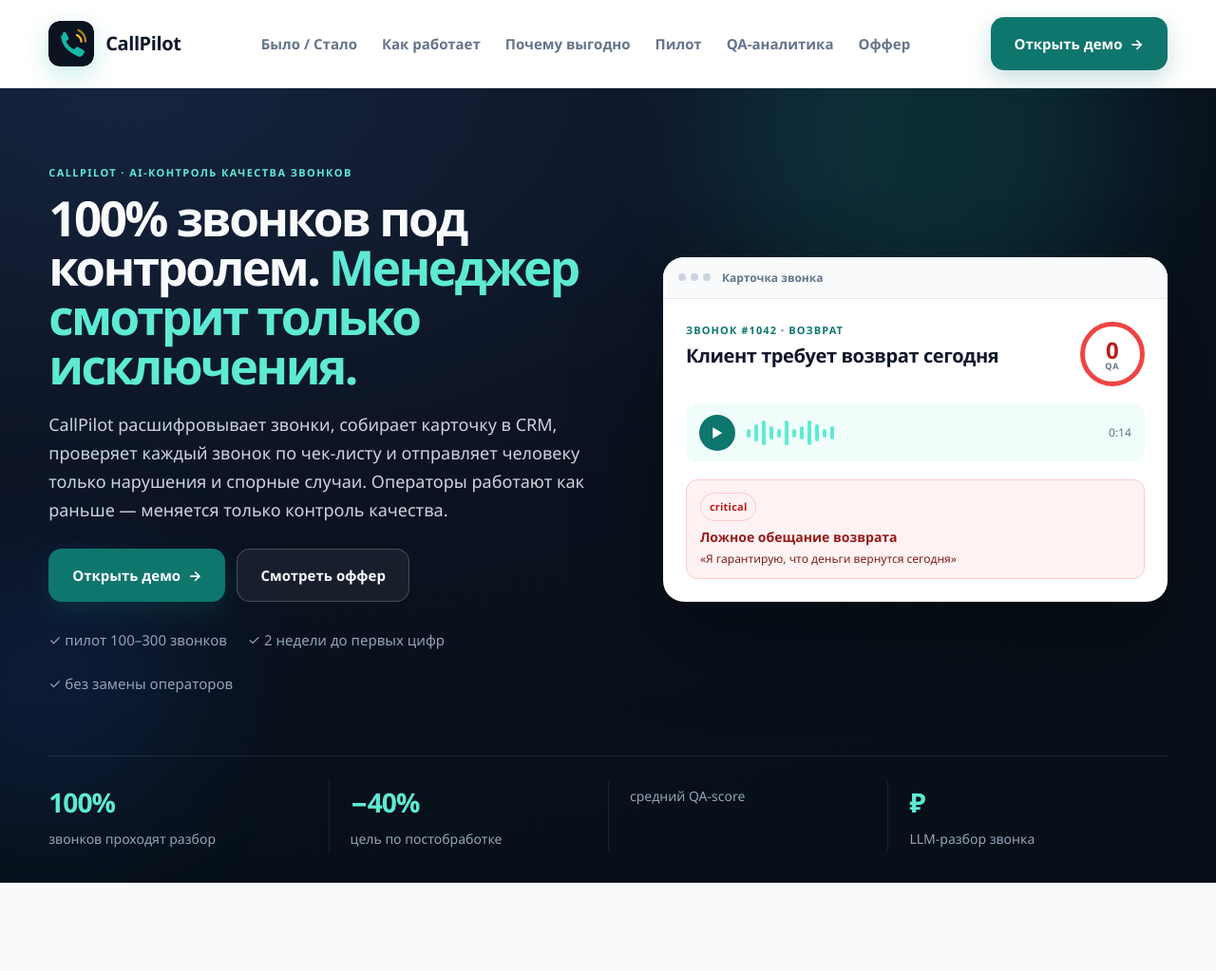
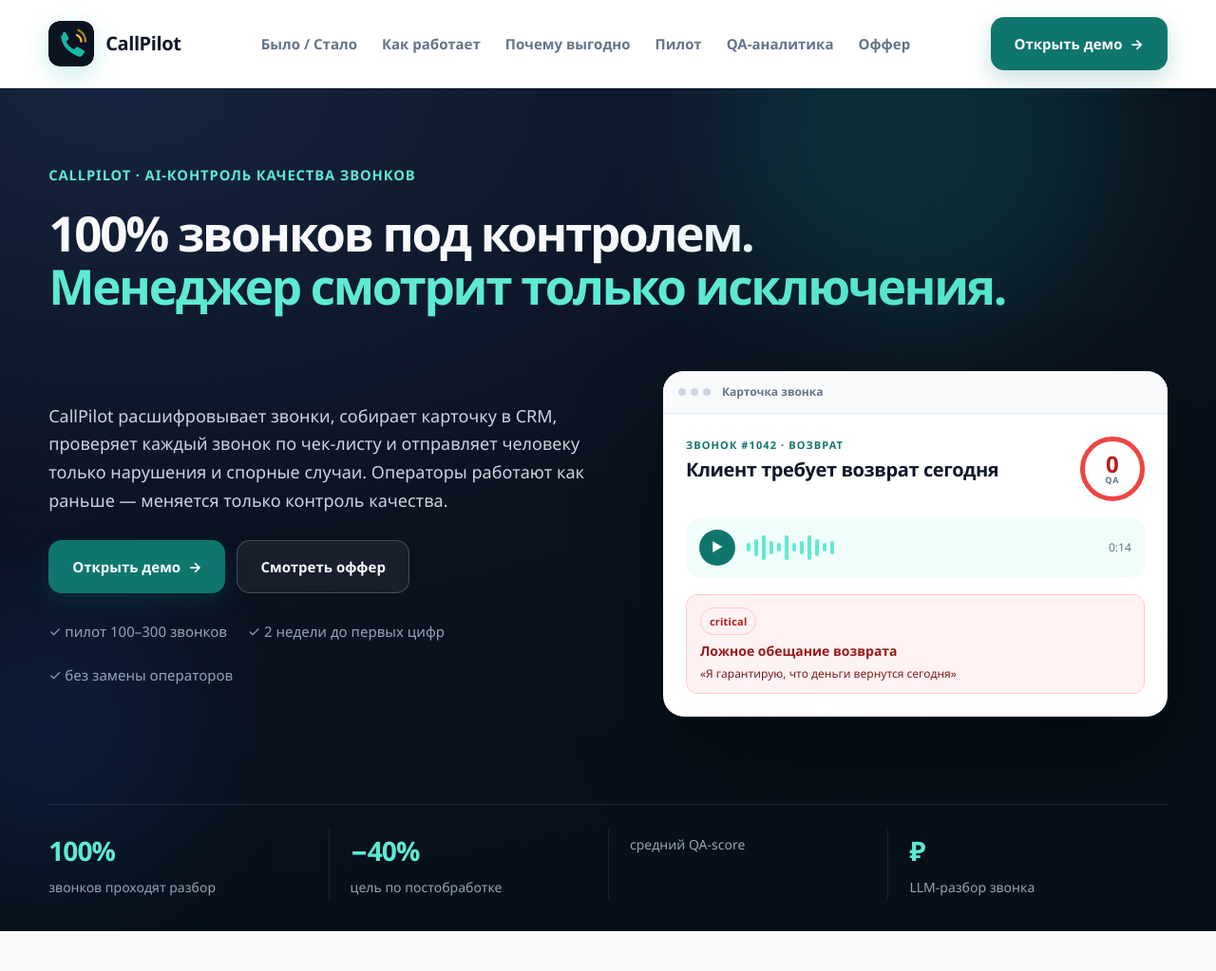
Before and after one commit to markmus11012020-max/Project-by-Lida, a Python web app: template call-center/templates/landing.html in a window 1280 px wide. Shown: the top 1023 px of the page at 95% size. Run offline with Jinja, Linux system fonts and the light colour scheme; the template is opened without the code that fills it, so the values that code supplies are empty.

Commit message:
feat: rebalance CallPilot hero heading and eyebrow typography

```diff
--- a/call-center/static/style.css
+++ b/call-center/static/style.css
@@ -346,8 +346,8 @@ textarea { resize: vertical; min-height: 60px; }
 .marketing-nav {
   position: sticky; top: 0; z-index: 20;
   display: flex; align-items: center; justify-content: space-between; gap: 28px;
-  padding: 18px var(--page-pad); background: rgba(255, 255, 255, .94);
-  border-bottom: 1px solid var(--line); backdrop-filter: blur(16px);
+  padding: 18px var(--page-pad); background: #ffffff;
+  border-bottom: 1px solid var(--line);
 }
 .brand-dark { color: var(--ink); }
 .marketing-links { display: flex; gap: 26px; font-size: 15px; font-weight: 600; color: var(--muted); }
@@ -357,9 +357,33 @@ textarea { resize: vertical; min-height: 60px; }
 .hero-glow { position: absolute; border-radius: 50%; filter: blur(70px); opacity: .5; pointer-events: none; }
 .hero-glow-a { width: 420px; height: 420px; background: rgba(20, 184, 166, .32); top: -160px; right: 8%; }
 .hero-glow-b { width: 300px; height: 300px; background: rgba(37, 99, 235, .25); bottom: 60px; left: -100px; }
-.hero-grid { max-width: var(--container); margin: 0 auto; display: grid; grid-template-columns: 1.05fr .95fr; gap: 60px; align-items: center; position: relative; z-index: 1; }
-.hero-copy h1 { font-size: clamp(42px, 4vw, 76px); line-height: 1.02; letter-spacing: -.05em; margin: 12px 0 22px; }
-.hero-copy h1 span { color: #5eead4; }
+.hero-heading { max-width: var(--container); margin: 0 auto; }
+.hero-heading .eyebrow {
+  font-size: clamp(14px, 1.15vw, 22px);
+  letter-spacing: .06em;
+  margin-bottom: 20px;
+  font-weight: 700;
+}
+.hero-heading h1 {
+  font-size: clamp(42px, 4vw, 76px);
+  line-height: 1.1;
+  letter-spacing: -.045em;
+  margin: 0;
+  max-width: 100%;
+  overflow-wrap: break-word;
+  text-wrap: balance;
+}
+.hero-heading h1 span { color: #5eead4; }
+.hero-body {
+  max-width: var(--container);
+  margin: 34px auto 0;
+  display: grid;
+  grid-template-columns: 1.05fr .95fr;
+  gap: 60px;
+  align-items: center;
+  position: relative;
+  z-index: 1;
+}
 .hero-lead { color: #cbd5e1; font-size: clamp(18px, 1.15vw, 21px); line-height: 1.65; max-width: 780px; }
 .hero-cta { display: flex; gap: 12px; flex-wrap: wrap; margin-top: 26px; }
 .btn-ghost-light { background: rgba(255, 255, 255, .06); border-color: rgba(255, 255, 255, .2); color: #f8fafc; }
@@ -540,7 +564,7 @@ textarea { resize: vertical; min-height: 60px; }
 }
 @media (max-width: 1200px) {
   .kpi-grid { grid-template-columns: repeat(3, 1fr); }
-  .hero-grid { gap: 30px; }
+  .hero-body { gap: 30px; }
 }
 @media (max-width: 980px) {
   .app-shell { grid-template-columns: 1fr; }
@@ -550,7 +574,7 @@ textarea { resize: vertical; min-height: 60px; }
   .sidebar-note { display: none; }
   .model-status { border-top: 0; padding-top: 0; }
   .call-layout, .qa-grid, .offer-grid, .ba-grid { grid-template-columns: 1fr; }
-  .hero-grid { grid-template-columns: 1fr; gap: 42px; }
+  .hero-body { grid-template-columns: 1fr; gap: 42px; }
   .hero-visual { min-height: 360px; max-width: 680px; width: 100%; }
   .hero-metrics { grid-template-columns: repeat(2, 1fr); gap: 18px; }
   .steps, .feature-grid, .audience-grid, .offer-steps, .offer-metrics { grid-template-columns: repeat(2, 1fr); }
@@ -563,7 +587,9 @@ textarea { resize: vertical; min-height: 60px; }
   .topbar-actions { justify-content: flex-start; }
   .kpi-grid { grid-template-columns: repeat(2, 1fr); }
   .hero { padding: 48px 16px 0; }
-  .hero-copy h1 { font-size: clamp(36px, 8.5vw, 48px); }
+  .hero-heading .eyebrow { font-size: 14px; letter-spacing: .05em; margin-bottom: 16px; }
+  .hero-heading h1 { font-size: clamp(36px, 8.5vw, 48px); line-height: 1.12; }
+  .hero-body { margin-top: 24px; gap: 28px; }
   .section { width: calc(100% - 32px); padding: 48px 0; }
   .marketing-nav { padding: 12px 16px; }
   .marketing-actions .btn-ghost { display: none; }
--- a/call-center/templates/landing.html
+++ b/call-center/templates/landing.html
@@ -30,10 +30,13 @@
   <section class="hero">
     <div class="hero-glow hero-glow-a"></div>
     <div class="hero-glow hero-glow-b"></div>
-    <div class="hero-grid">
+    <div class="hero-heading">
+      <div class="eyebrow light">CallPilot · AI-контроль качества звонков</div>
+      <h1>100% звонков под контролем.<br><span>Менеджер смотрит только исключения.</span></h1>
+    </div>
+
+    <div class="hero-body">
       <div class="hero-copy">
-        <div class="eyebrow light">CallPilot · AI-контроль качества звонков</div>
-        <h1>100% звонков под контролем. <span>Менеджер смотрит только исключения.</span></h1>
         <p class="hero-lead">CallPilot расшифровывает звонки, собирает карточку в CRM, проверяет каждый звонок по чек-листу и отправляет человеку только нарушения и спорные случаи. Операторы работают как раньше — меняется только контроль качества.</p>
         <div class="hero-cta">
           <a class="btn btn-primary btn-large" href="/dashboard">Открыть демо <span>→</span></a>
```
Also changed, not shown: call-center/DESIGN_SYSTEM.md (+11 -7 lines), 6 other files.
